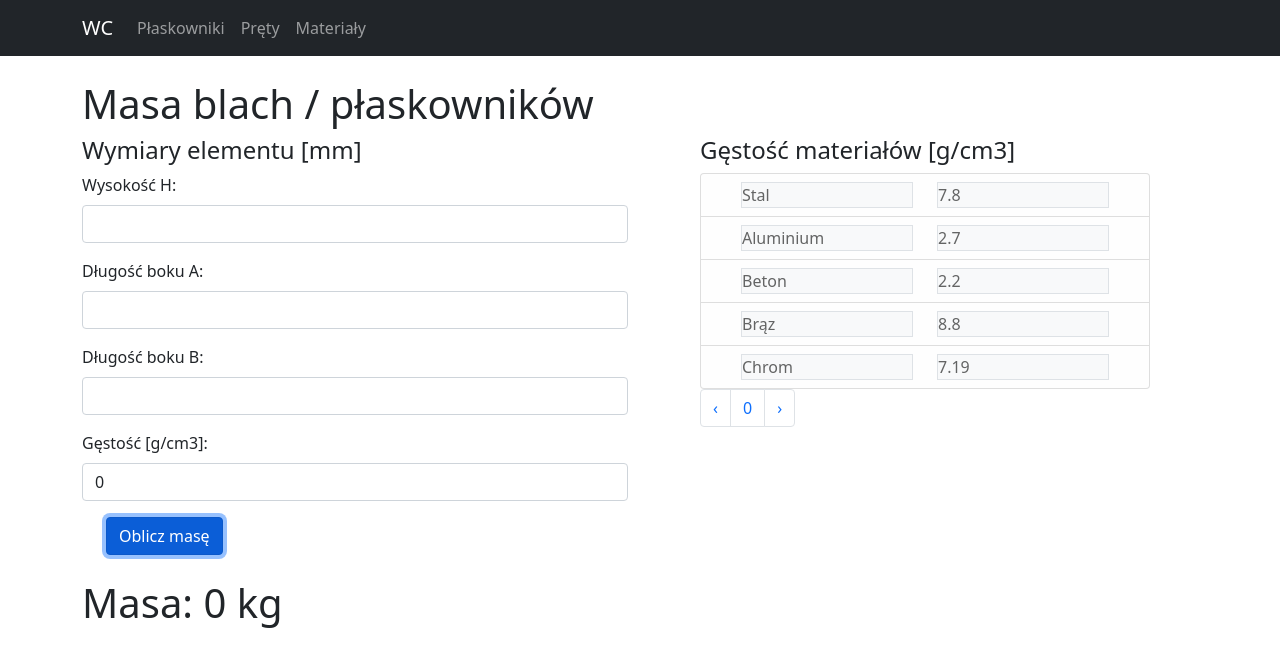
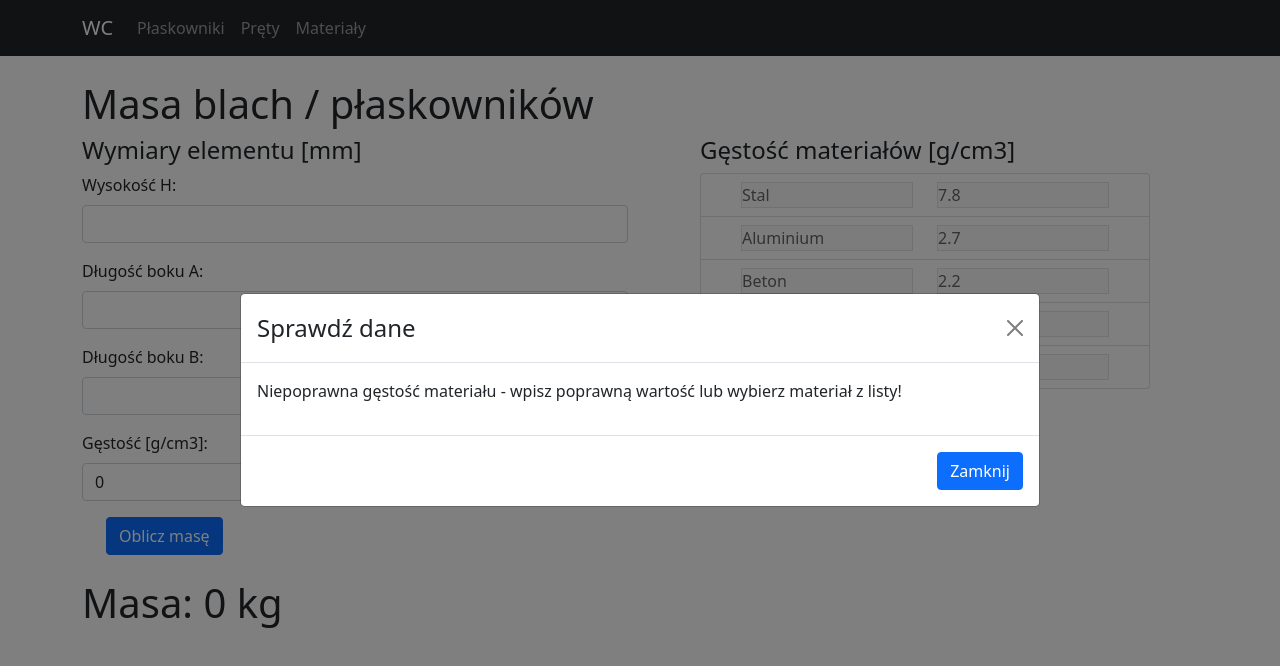
Before and after one commit to wowvaqa/wc, a React (Create React App) app: page /cuboid in a window 1280 px wide. Both pictures are taken after a click on the button "Oblicz masę". Shown: the top 666 px of the page. Built offline with nearby package versions, Linux system fonts and the light colour scheme.

Commit message:
ADD: Modal dla widoku masy prostopadłościanu

```diff
--- a/src/App.js
+++ b/src/App.js
@@ -1,4 +1,4 @@
-import React from "react";
+import React, { useState } from "react";
 
 import { BrowserRouter as Router, Route, Routes } from "react-router-dom";
 
@@ -7,9 +7,19 @@
 import RollerView from "./views/RollerView";
 import MaterialsView from "./views/MaterialsView";
 import NavigationBar from "./NavigationBar";
+import AppModal from "./views/AppModal";
+
+import { useGlobalContext } from "./Context";
 
 function App() {
+  const { modalShow, setModalShow, modalText } = useGlobalContext();
   return (
+    <>
+      <AppModal
+        show={modalShow}
+        onHide={() => setModalShow(false)}
+        text={modalText}
+      />
       <Router>
         <NavigationBar />
         <Routes>
@@ -19,6 +29,7 @@
           <Route path="/materials" element={<MaterialsView />} />
         </Routes>
       </Router>
+    </>
   );
 }
 
--- a/src/Context.js
+++ b/src/Context.js
@@ -11,6 +11,8 @@
   const [materialsDensityState, setMaterialsDensityState] =
     useState(materialsDensity);
   const [currentDensity, setCurrentDensity] = useState(0);
+  const [modalShow, setModalShow] = useState(false);
+  const [modalText, setModalText] = useState("no text");
 
   return (
     <AppContext.Provider
@@ -19,6 +21,10 @@
         setMaterialsDensityState,
         currentDensity,
         setCurrentDensity,
+        modalShow,
+        setModalShow,
+        modalText,
+        setModalText,
       }}
     >
       {children}
--- /dev/null
+++ b/src/views/AppModal.js
@@ -0,0 +1,27 @@
+import React from "react";
+import { Modal, Button } from "react-bootstrap";
+
+const AppModal = (props) => {
+  return (
+    <Modal
+      {...props}
+      size="lg"
+      aria-labelledby="contained-modal-title-vcenter"
+      centered
+    >
+      <Modal.Header closeButton>
+        <Modal.Title id="contained-modal-title-vcenter">
+          Sprawdź dane
+        </Modal.Title>
+      </Modal.Header>
+      <Modal.Body>
+        <p>{props.text}</p>
+      </Modal.Body>
+      <Modal.Footer>
+        <Button onClick={props.onHide}>Zamknij</Button>
+      </Modal.Footer>
+    </Modal>
+  );
+};
+
+export default AppModal;
--- a/src/views/CuboidView.js
+++ b/src/views/CuboidView.js
@@ -6,17 +6,46 @@
 
 const CuboidView = () => {
   const refContainer = useRef(null);
-  const { currentDensity, setCurrentDensity } = useGlobalContext();
+  const { currentDensity, setCurrentDensity, setModalShow, setModalText } =
+    useGlobalContext();
   const [dimA, setDimA] = useState(0);
   const [dimB, setDimB] = useState(0);
   const [dimH, setDimH] = useState(0);
   const [cuboidMass, setCuboidMass] = useState(0);
+
   /**
    * Liczy masę prostopadłościanu
    */
   const countMass = () => {
+    handleError();
+
     const mass = getCuboidMass(dimA, dimB, dimH, currentDensity);
     setCuboidMass(mass);
+  };
+
+  const handleError = () => {
+    if (Number.isNaN(dimA) || dimA === 0) {
+      setModalText("Niepoprawny wymiar A - sprawdź!");
+      setModalShow(true);
+    }
+
+    if (Number.isNaN(dimB) || dimB === 0) {
+      setModalText("Niepoprawny wymiar B - sprawdź!");
+      setModalShow(true);
+    }
+
+    if (Number.isNaN(dimH) || dimH === 0) {
+      setModalText("Niepoprawny wymiar H - sprawdź!");
+      setModalShow(true);
+    }
+
+    if (Number.isNaN(currentDensity) || currentDensity === 0) {
+      setModalText(
+        "Niepoprawna gęstość materiału - wpisz poprawną wartość lub wybierz materiał z listy!"
+      );
+      setModalShow(true);
+    }
+    return;
   };
 
   /**
```
Lines whose indentation alone changed are shown as unchanged.
